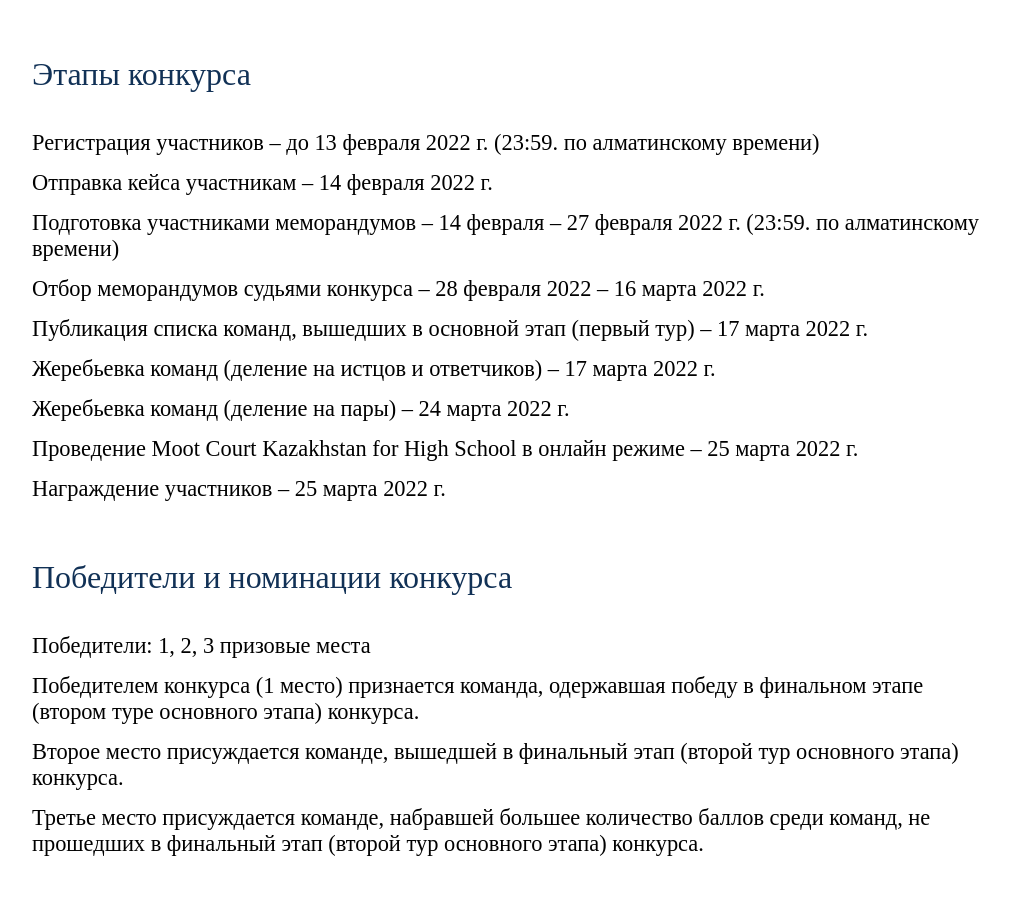
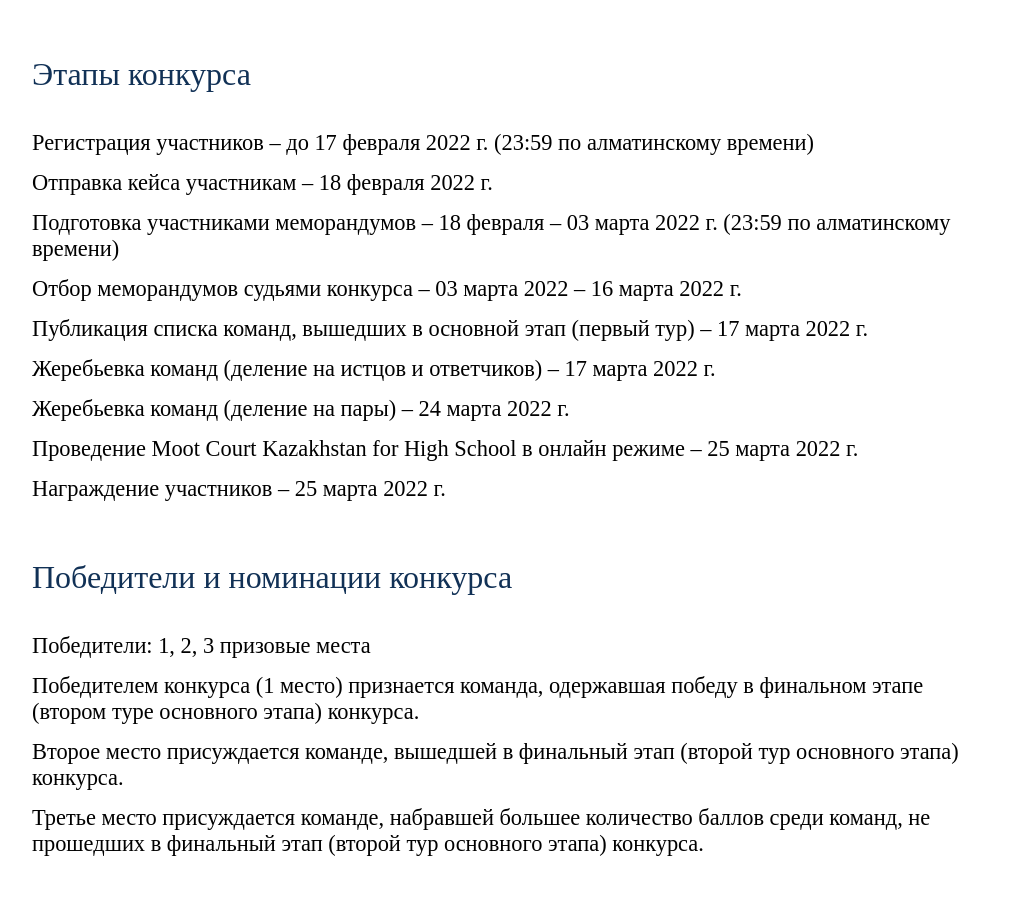
Before and after one commit to darkhanakh/mootcourtkz, a React (Create React App) app: page /about in a window 1280 px wide. Shown: the part 872-1790 px from the top of the page, without its empty margins (96-1106 px from the left). Built offline with nearby package versions, Linux system fonts and the light colour scheme; a web font is replaced by a local one.

Commit message:
reg-closed

```diff
--- a/src/Components/HomeBody.js
+++ b/src/Components/HomeBody.js
@@ -13,7 +13,7 @@ function HomeBody(props) {
                 <img className='sponsor-img' src={mootcourt_logo} />
                 <img className='sponsor-img' id="girlup" src={girlupnis_logo} />
             </div>
-            <h4 style={{ textAlign: 'center', padding: '11px', marginBottom: '191px', marginTop: '91px', backgroundColor: 'yellow' }}>Регистрация продлена до 17 февраля 2022 г. (23:59 по алматинскому времени). Кейс будет выслан командам 18 февраля 2022 г. Подготовка меморандумов также продлевается до 3 марта 2022 г. (23:59 по алматинскому времени).</h4>
+            <h4 style={{ textAlign: 'center', padding: '11px', marginBottom: '191px', marginTop: '91px', backgroundColor: 'yellow' }}>Регистрация закрыта. Кейс будет выслан командам на электронную почту 18 февраля 2022 г. Подготовка меморандумов до 3 марта 2022 г. (23:59 по алматинскому времени).</h4>
             <h4>Что такое Moot Court </h4>
             <div>
                 <p>
--- a/src/Pages/AboutContest.js
+++ b/src/Pages/AboutContest.js
@@ -28,10 +28,10 @@ function AboutContest() {
             <p>Каждая команда вправе иметь до 2 тренеров для подготовки к конкурсу, которые могут оказывать исключительно консультативную помощь. </p>
             <p>Рабочий язык конкурса – русский язык.</p>
             <h5>Этапы конкурса</h5>
-            <p>Регистрация участников – до 13 февраля 2022 г. (23:59. по алматинскому времени)</p>
-            <p>Отправка кейса участникам – 14 февраля 2022 г.</p>
-            <p>Подготовка участниками меморандумов – 14 февраля – 27 февраля 2022 г. (23:59. по алматинскому времени)</p>
-            <p>Отбор меморандумов судьями конкурса – 28 февраля 2022 – 16 марта 2022 г.</p>
+            <p>Регистрация участников – до 17 февраля 2022 г. (23:59 по алматинскому времени)</p>
+            <p>Отправка кейса участникам – 18 февраля 2022 г.</p>
+            <p>Подготовка участниками меморандумов – 18 февраля – 03 марта 2022 г. (23:59 по алматинскому времени)</p>
+            <p>Отбор меморандумов судьями конкурса – 03 марта 2022 – 16 марта 2022 г.</p>
             <p>Публикация списка команд, вышедших в основной этап (первый тур) – 17 марта 2022 г.</p>
             <p>Жеребьевка команд (деление на истцов и ответчиков) – 17 марта 2022 г.</p>
             <p>Жеребьевка команд (деление на пары) – 24 марта 2022 г.</p>
--- a/src/Pages/RegistrationPage.js
+++ b/src/Pages/RegistrationPage.js
@@ -7,6 +7,7 @@ function Registration() {
     return (
         <div>
             <RegistrationTeam />
+            <p style={{ paddingBottom: '70px' }}>Регистрация завершилась</p>
         </div>
     )
 }
--- a/src/Style/Registration.css
+++ b/src/Style/Registration.css
@@ -1,6 +1,6 @@
 .reg {
   padding-top: 130px;
-  padding-bottom: 50px;
+  padding-bottom: 40px !important;
   padding-left: 10%;
   padding-right: 10%;
   display: flex;
@@ -57,6 +57,7 @@
   border: none;
   background-color: #f9bf1c;
   border-radius: 7px;
+  pointer-events: none;
 }
 
 .invisible-padding {
```
